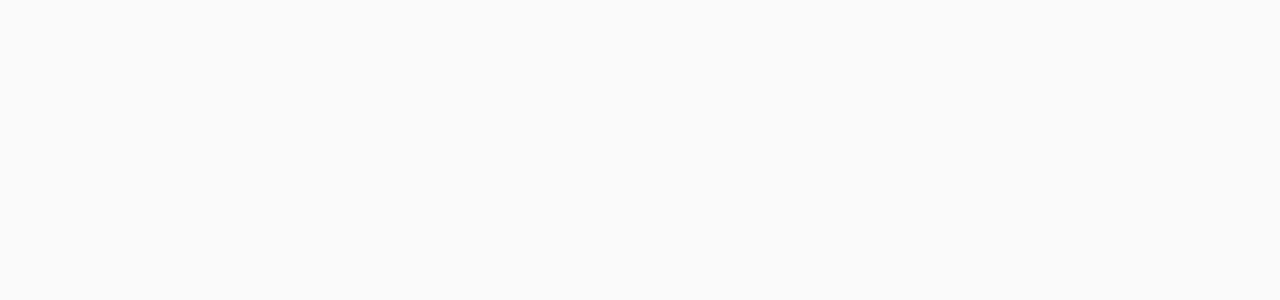
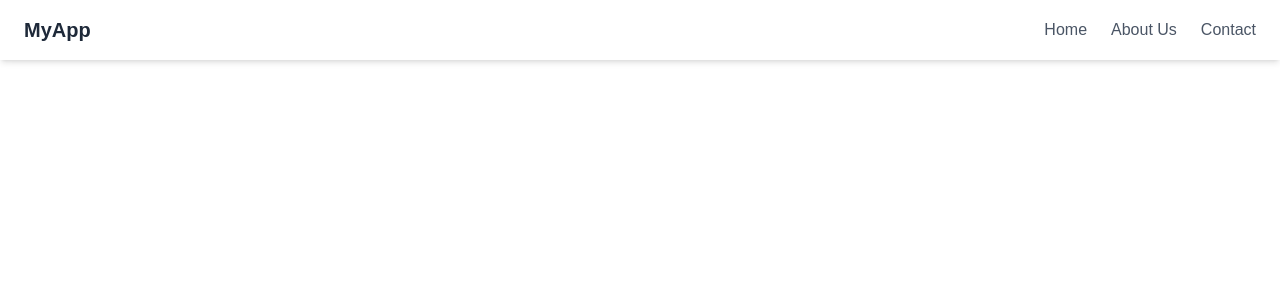
Before and after one commit to Zenncode/sample-testing, a Next.js app: page / in a window 1280 px wide. Shown: the top 300 px of the page. Built offline with nearby package versions, Linux system fonts and the light colour scheme.

Commit message:
Nav Component

```diff
--- /dev/null
+++ b/app/components/pages/Navbar.tsx
@@ -0,0 +1,30 @@
+"use client";
+
+import Link from "next/link";
+
+export default function Navbar() {
+  return (
+    <nav className="w-full fixed top-0 left-0 bg-white shadow-md z-50">
+      <div className="max-w-7xl mx-auto px-6 py-4 flex justify-between items-center">
+
+        {/* Logo / Brand */}
+        <h1 className="text-xl font-bold text-gray-800">
+          MyApp
+        </h1>
+
+        {/* Navigation Links */}
+        <div className="flex gap-6">
+          <Link href="/" className="text-gray-600 hover:text-black transition">
+            Home
+          </Link>
+          <Link href="/about" className="text-gray-600 hover:text-black transition">
+            About Us
+          </Link>
+          <Link href="/contact" className="text-gray-600 hover:text-black transition">
+            Contact
+            </Link>
+            </div>
+      </div>
+    </nav>
+  );
+}
--- a/app/layout.tsx
+++ b/app/layout.tsx
@@ -1,5 +1,7 @@
 import type { Metadata } from "next";
 import { Geist, Geist_Mono } from "next/font/google";
+import Navbar from "./components/pages/Navbar";
+
 import "./globals.css";
 
 const geistSans = Geist({
@@ -27,7 +29,17 @@
       lang="en"
       className={`${geistSans.variable} ${geistMono.variable} h-full antialiased`}
     >
-      <body className="min-h-full flex flex-col">{children}</body>
+      <body className="min-h-full flex flex-col">
+
+        {/* ✅ Navbar added here */}
+        <Navbar />
+
+        {/* ✅ Push content below fixed navbar */}
+        <main className="pt-20 flex-1">
+          {children}
+        </main>
+
+      </body>
     </html>
   );
 }
```
